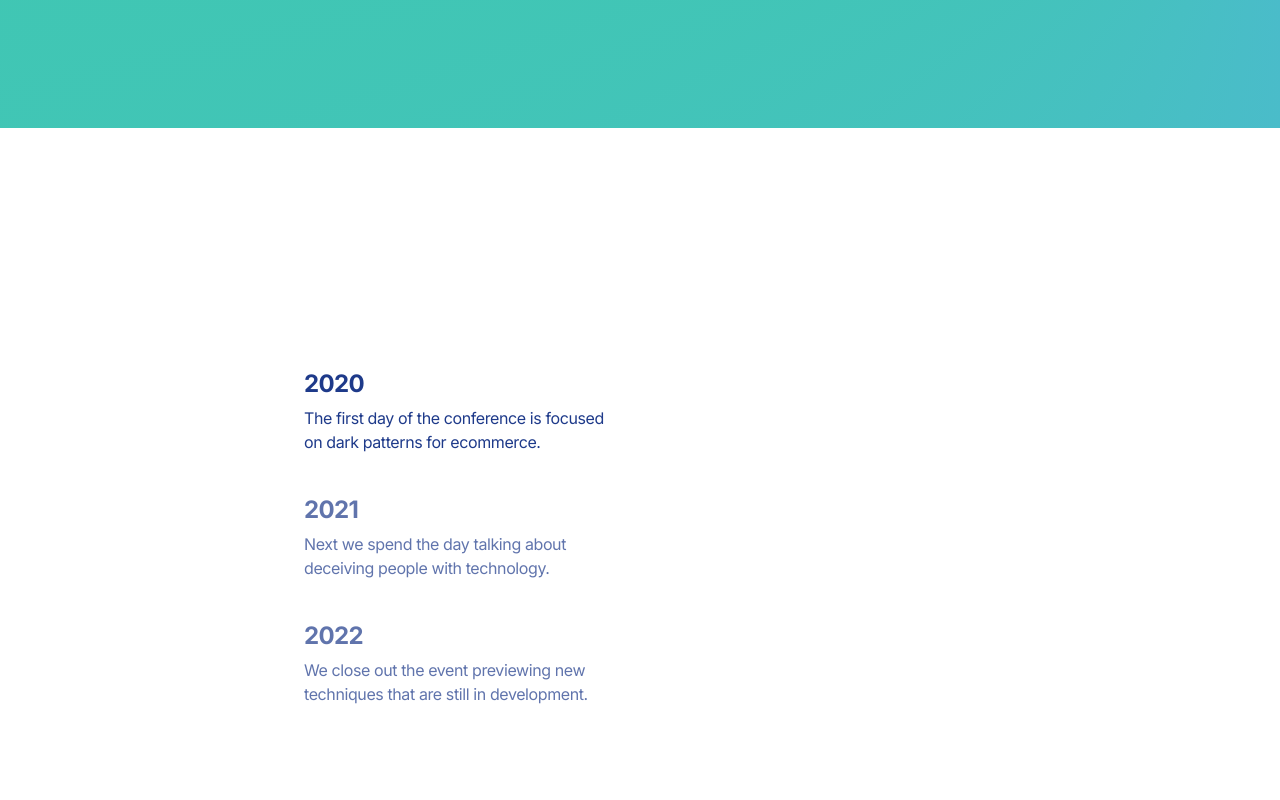
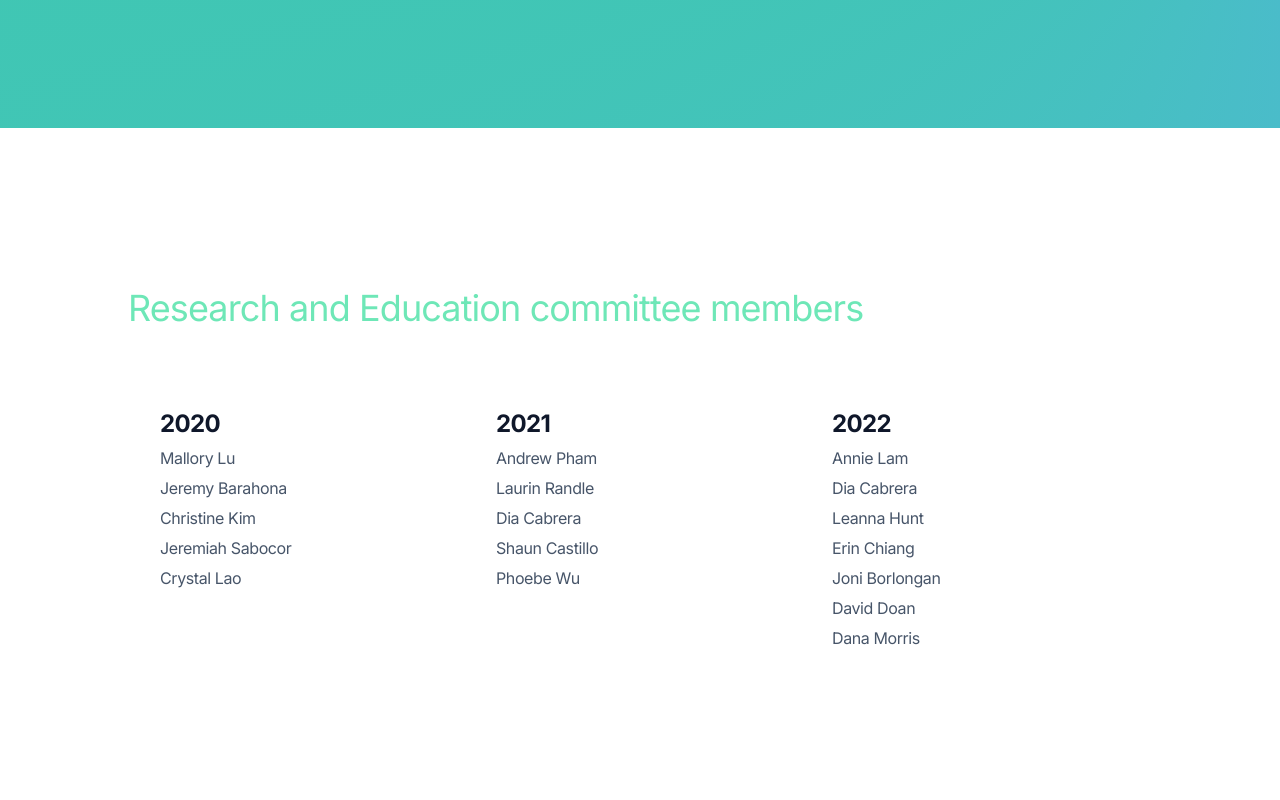
Before and after one commit to Anthonykgg/pharma_website, a Next.js app: page / in a window 1280 px wide. Shown: the part 1540-2340 px from the top of the page. Built offline with nearby package versions, Linux system fonts and the light colour scheme.

Commit message:
Add Research committee section

```diff
--- a/pages/index.js
+++ b/pages/index.js
@@ -37,7 +37,7 @@ export default function Home() {
         id="student_chapter"
         class="py-40 px-[10%] bg-[conic-gradient(at_right,_var(--tw-gradient-stops))] from-blue-400 to-emerald-400"
       >
-        <div class="flex flex-col lg:flex-row justify-evenly mx-auto max-w-7xl">
+        <div class="flex flex-col lg:flex-row justify-between mx-auto max-w-7xl">
           <div class="lg:max-w-[50%] text-white">
             <h2 class="font-display text-3xl tracking-tight text-white sm:text-4xl">
               WesternU AMCP Student Chapter
@@ -81,39 +81,80 @@ export default function Home() {
       </section>
       <section
         id="research committee"
-        class="py-60 flex grid-cols-1 py-40 px-[10%]">
+        class="py-40 px-[10%]"
+      >
+        <div class="pb-20 mx-auto max-w-7xl">
+            <h2 class="font-display text-3xl tracking-tight text-emerald-300 sm:text-4xl">
+              Research and Education committee members
+            </h2>
+        </div>
         <div class="mx-auto max-w-7xl px-4 sm:px-6 lg:px-8 relative">
-          <div class="mx-auto grid max-w-2xl grid-cols-1 gap-y-6 sm:grid-cols-2">
-            <div
-              class="-mx-4 flex gap-x-4 gap-y-10 overflow-x-auto pl-4 pb-4 sm:mx-0 sm:flex-col sm:pb-0 sm:pl-0 sm:pr-8"
-              aria-orientation="vertical">
-              <div class="relative w-3/4 flex-row pr-4 sm:w-auto sm:pr-0">
-                <h3 class="text-2xl font-bold tracking-tight text-blue-900">
+          <div class="mx-auto flex flex-col sm:flex-row justify-between">
+            <div class="sm:w-[30%]">
+              <h3 class="text-2xl font-bold tracking-tight text-slate-900">
                 2020
               </h3>
-                <p class="mt-1.5 text-base tracking-tight text-blue-900">
-                  The first day of the conference is focused on dark patterns
-                  for ecommerce.
+              <p class="mt-1.5 text-base tracking-tight text-slate-600">
+                Mallory Lu
+              </p>
+              <p class="mt-1.5 text-base tracking-tight text-slate-600">
+                Jeremy Barahona
+                </p>
+              <p class="mt-1.5 text-base tracking-tight text-slate-600">
+                Christine Kim
+              </p>
+              <p class="mt-1.5 text-base tracking-tight text-slate-600">
+              Jeremiah Sabocor
+              </p>
+              <p class="mt-1.5 text-base tracking-tight text-slate-600">
+              Crystal Lao
               </p>
             </div>
-              <div class="relative w-3/4 flex-row pr-4 sm:w-auto sm:pr-0 opacity-70">
-                <h3 class="text-2xl font-bold tracking-tight text-blue-900">
+            <div class="sm:w-[30%]">
+              <h3 class="text-2xl font-bold tracking-tight text-slate-900">
                 2021
               </h3>
-                <p class="mt-1.5 text-base tracking-tight text-blue-900">
-                  Next we spend the day talking about deceiving people with
-                  technology.
+              <p class="mt-1.5 text-base tracking-tight text-slate-600">
+              Andrew Pham
+              </p>
+              <p class="mt-1.5 text-base tracking-tight text-slate-600">
+              Laurin Randle
+              </p>
+              <p class="mt-1.5 text-base tracking-tight text-slate-600">
+              Dia Cabrera
+              </p>
+              <p class="mt-1.5 text-base tracking-tight text-slate-600">
+              Shaun Castillo
+              </p>
+              <p class="mt-1.5 text-base tracking-tight text-slate-600">
+              Phoebe Wu
               </p>
             </div>
-              <div class="relative w-3/4 flex-row pr-4 sm:w-auto sm:pr-0 opacity-70">
-                <h3 class="text-2xl font-bold tracking-tight text-blue-900">
+            <div class="sm:w-[30%]">
+              <h3 class="text-2xl font-bold tracking-tight text-slate-900">
                 2022
               </h3>
-                <p class="mt-1.5 text-base tracking-tight text-blue-900">
-                  We close out the event previewing new techniques that are
-                  still in development.
+              <p class="mt-1.5 text-base tracking-tight text-slate-600">
+              Annie Lam
               </p>
-              </div>
+              <p class="mt-1.5 text-base tracking-tight text-slate-600">
+              Dia Cabrera
+              </p>
+              <p class="mt-1.5 text-base tracking-tight text-slate-600">
+              Leanna Hunt
+              </p>
+              <p class="mt-1.5 text-base tracking-tight text-slate-600">
+              Erin Chiang
+              </p>
+              <p class="mt-1.5 text-base tracking-tight text-slate-600">
+              Joni Borlongan
+              </p>
+              <p class="mt-1.5 text-base tracking-tight text-slate-600">
+              David Doan
+              </p>
+              <p class="mt-1.5 text-base tracking-tight text-slate-600">
+              Dana Morris
+              </p>
             </div>
           </div>
         </div>
@@ -178,5 +219,6 @@ export default function Home() {
       </section>
       <Footer />
     </div>
+
   );
 }
```
Lines whose indentation alone changed are shown as unchanged.
